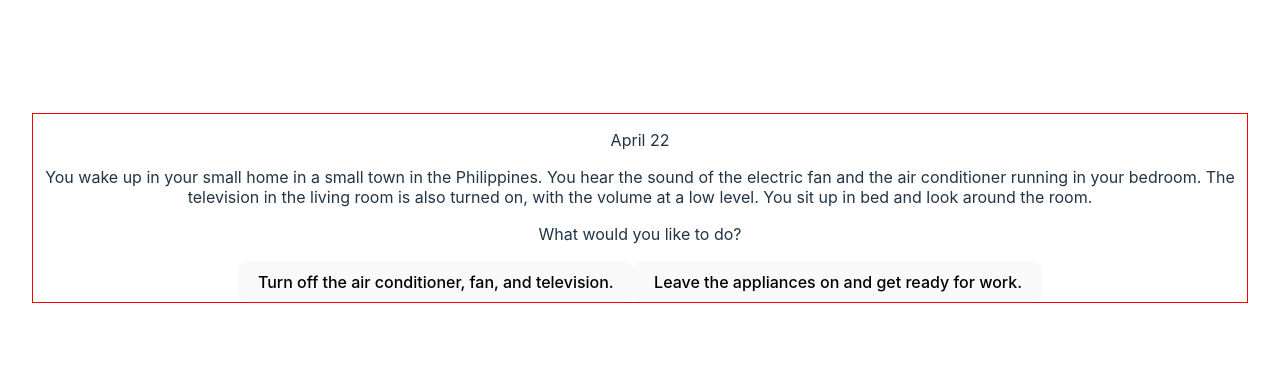
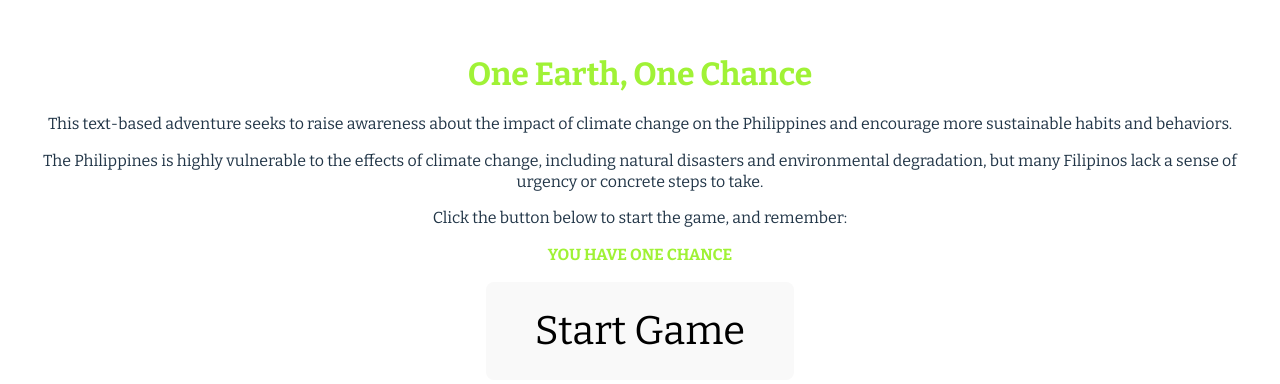
Before and after one commit to kingwell47/one-earth-one-chance-ie, a React (Vite) app: page / in a window 1280 px wide. Shown: the part 192-576 px from the top of the page. Built offline with nearby package versions, Linux system fonts and the light colour scheme.

Commit message:
added intro and some more styling

```diff
--- a/src/App.css
+++ b/src/App.css
@@ -1,6 +1,7 @@
 html {
   font-size: 100%;
   box-sizing: border-box;
+  font-family: "Amatic SC", cursive;
 }
 
 *,
@@ -23,10 +24,29 @@ body {
 }
 
 #game {
-  border: 1px solid red;
+}
+
+#title {
+  font-size: clamp(1.5rem, 4vw, 2rem);
+  color: var(--color-one);
+}
+
+.introText {
+  font-size: clamp(0.875rem, 5vw, 1rem);
+}
+
+.caution {
+  font-weight: 700;
+  color: var(--color-one);
+}
+
+#startButton {
+  font-size: clamp(2rem, 5vw, 2.5rem);
 }
 
 #date {
+  font-size: clamp(1.5rem, 10vw, 2.5rem);
+  color: var(--color-one);
 }
 
 .ending {
@@ -38,6 +58,12 @@ body {
 .sceneText {
 }
 
+#choiceButtons {
+  display: grid;
+  gap: 1rem;
+  border: none;
+}
+
 .choiceButton {
 }
 
--- a/src/components/Game.jsx
+++ b/src/components/Game.jsx
@@ -2,10 +2,10 @@ import React, { useState, useEffect } from "react";
 import gameData from "../english.json";
 import Scene from "./Scene";
 
-import { motion, useForceUpdate } from "framer-motion";
+import { motion } from "framer-motion";
 
 const Game = () => {
-  const [day, setDay] = useState(1);
+  const [day, setDay] = useState(0);
   const [calamity, setCalamity] = useState(12);
   const [endingText, setEndingText] = useState([]);
 
@@ -52,11 +52,42 @@ const Game = () => {
     localStorage.setItem("saveData", JSON.stringify(currentSave));
   };
 
-  // Game Logic
+  //animation
+  const container = {
+    hidden: { opacity: 0 },
+    visible: (i = 1) => ({
+      opacity: 1,
+      transition: {
+        staggerChildren: 0.12,
+        delayChildren: 0.04 * i,
+      },
+    }),
+  };
+
+  const child = {
+    visible: {
+      opacity: 1,
+      y: 0,
+      transition: {
+        type: "spring",
+        damping: 12,
+        stiffness: 100,
+      },
+    },
+    hidden: {
+      opacity: 0,
+      y: 20,
+      transition: {
+        type: "spring",
+        damping: 12,
+        stiffness: 100,
+      },
+    },
+  };
+
+  //get scenes
   const dayData = gameData[day];
-
   let scenes = [];
-
   if (dayData.scenes) scenes = dayData.scenes;
 
   const getEnding = (calamityScore) => {
@@ -82,13 +113,51 @@ const Game = () => {
   };
 
   return (
-    <div id="game">
-      <p id="date">{dayData.date}</p>
+    <motion.div
+      variants={container}
+      initial="hidden"
+      animate="visible"
+      id="game"
+    >
+      {day === 0 ? (
+        <>
+          <motion.h1 variants={child} id="title">
+            One Earth, One Chance
+          </motion.h1>
+          {dayData.intro.map((line, index) => (
+            <motion.p variants={child} key={index} className="introText">
+              {line}
+            </motion.p>
+          ))}
+          <motion.p variants={child} className="introText">
+            Click the button below to start the game, and remember:
+          </motion.p>
+          <motion.p variants={child} className="introText caution">
+            YOU HAVE ONE CHANCE
+          </motion.p>
+          <motion.button
+            variants={child}
+            whileHover={{
+              scale: 1.2,
+              transition: { duration: 1 },
+            }}
+            whileTap={{ scale: 0.9 }}
+            onClick={() => setDay(1)}
+            id="startButton"
+          >
+            Start Game
+          </motion.button>
+        </>
+      ) : (
+        <>
+          <motion.p variants={child} id="date">
+            {dayData.date}
+          </motion.p>
           {day === 5 ? (
             endingText.map((p, index) => (
-          <p key={index} className="ending">
+              <motion.p variants={child} key={index} className="ending">
                 {p}
-          </p>
+              </motion.p>
             ))
           ) : (
             <Scene
@@ -98,9 +167,12 @@ const Game = () => {
               storeChoices={storeChoices}
               calamity={calamity}
               setCalamity={setCalamity}
+              child={child}
             />
           )}
-    </div>
+        </>
+      )}
+    </motion.div>
   );
 };
 
--- a/src/components/Scene.jsx
+++ b/src/components/Scene.jsx
@@ -9,6 +9,7 @@ const Scene = ({
   calamity,
   setCalamity,
   storeChoices,
+  child,
 }) => {
   const [currentSceneId, setCurrentSceneId] = useState(1);
   const [resultText, setResultText] = useState("");
@@ -42,16 +43,26 @@ const Scene = ({
 
   return (
     <>
-      {resultText ? <p id="resultText">{resultText}</p> : null}
+      {resultText && (
+        <motion.p variants={child} id="resultText">
+          {resultText}
+        </motion.p>
+      )}
       {text.map((line, index) => (
-        <p key={index} className="sceneText">
+        <motion.p variants={child} key={index} className="sceneText">
           {line}
-        </p>
+        </motion.p>
       ))}
-
+      <motion.fieldset variants={child} id="choiceButtons">
         {choices ? (
           choices.map((choice, index) => (
-          <button
+            <motion.button
+              variants={child}
+              whileHover={{
+                scale: 1.2,
+                transition: { duration: 1 },
+              }}
+              whileTap={{ scale: 0.9 }}
               key={index}
               className="choiceButton"
               onClick={() =>
@@ -63,13 +74,23 @@ const Scene = ({
               }
             >
               {choice.text}
-          </button>
+            </motion.button>
           ))
         ) : (
-        <button onClick={() => handleNextDay()} id="nextDayButton">
+          <motion.button
+            variants={child}
+            whileHover={{
+              scale: 1.2,
+              transition: { duration: 1 },
+            }}
+            whileTap={{ scale: 0.9 }}
+            onClick={() => handleNextDay()}
+            id="nextDayButton"
+          >
             Proceed to the next day
-        </button>
+          </motion.button>
         )}
+      </motion.fieldset>
     </>
   );
 };
--- a/src/english.json
+++ b/src/english.json
@@ -1,4 +1,10 @@
 {
+  "0": {
+    "intro": [
+      "This text-based adventure seeks to raise awareness about the impact of climate change on the Philippines and encourage more sustainable habits and behaviors.",
+      "The Philippines is highly vulnerable to the effects of climate change, including natural disasters and environmental degradation, but many Filipinos lack a sense of urgency or concrete steps to take."
+    ]
+  },
   "1": {
     "date": "April 22",
     "scenes": {
--- a/src/index.css
+++ b/src/index.css
@@ -1,5 +1,7 @@
+@import url("https://fonts.googleapis.com/css2?family=Bitter:wght@400;700&display=swap");
+
 :root {
-  font-family: Inter, system-ui, Avenir, Helvetica, Arial, sans-serif;
+  font-family: "Bitter", serif;
   line-height: 1.5;
   font-weight: 400;
 
@@ -12,6 +14,9 @@
   -webkit-font-smoothing: antialiased;
   -moz-osx-font-smoothing: grayscale;
   -webkit-text-size-adjust: 100%;
+
+  --color-one: hsl(86, 88%, 58%);
+  --color-two: hsl(211, 97%, 40%);
 }
 
 a {
@@ -44,7 +49,7 @@ button {
   font-size: 1em;
   font-weight: 500;
   font-family: inherit;
-  background-color: #1a1a1a;
+  background-color: var(--color-two);
   cursor: pointer;
   transition: border-color 0.25s;
 }
```
Lines whose indentation alone changed are shown as unchanged.
